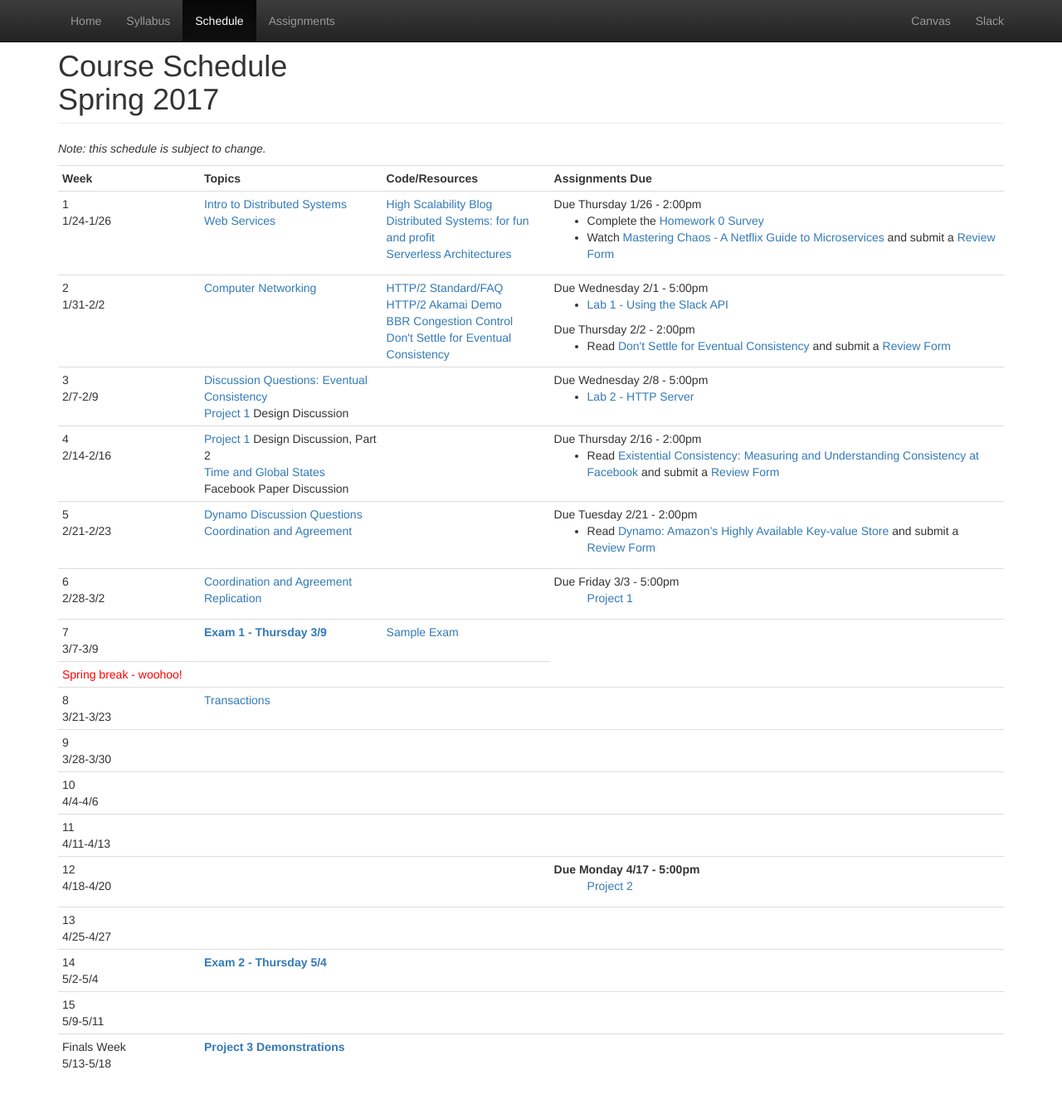
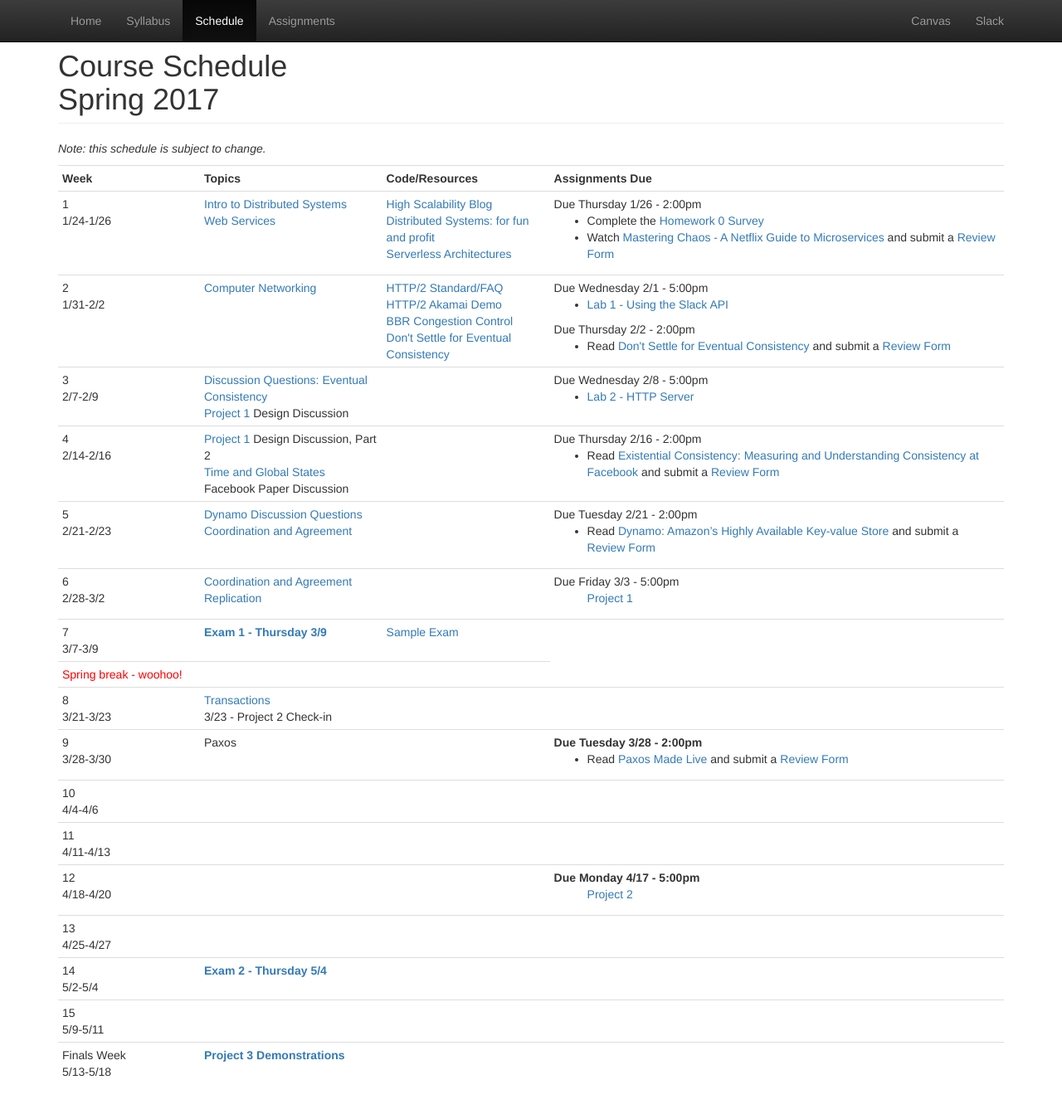
Before and after one commit to CS682-S17/cs682-s17.github.io, a Jekyll site: the page built from schedule.html, in a window 1280 px wide and 1347 px high. Shown: the top 1337 px of the window at 83% size. Built offline with Jekyll 4.4.1, drawn with Linux system fonts in a browser that asks for light colours.

Commit message:
update schedule

```diff
--- a/schedule.html
+++ b/schedule.html
@@ -130,18 +130,26 @@ title: Schedule
 			<td>8<br/>3/21-3/23</td>
 			<td>
 				<a href="https://docs.google.com/presentation/d/1KVP4aAsvVulr5nYF-iMdGgSO-xEfyacR7GD5D1vAg9k/edit">Transactions</a><br/>
+				3/23 - Project 2 Check-in
 			</td>
 			<td>
 			</td>
-			<td></td>
+			<td>
+			</td>
 		</tr>
 		<tr>
 			<td>9<br/>3/28-3/30</td>
 			<td>
+				Paxos
 			</td>
 			<td>
 			</td>
-			<td></td>
+			<td>
+				<strong>Due Tuesday 3/28 - 2:00pm</strong>
+				<ul>
+					<li>Read <a href="https://static.googleusercontent.com/media/research.google.com/en//archive/paxos_made_live.pdf">Paxos Made Live</a> and submit a <a href="https://goo.gl/forms/OKlzNbJsmzNVi99M2">Review Form</a></li>
+				</ul>
+			</td>
 		</tr>
 		<tr>
 			<td>10<br/>4/4-4/6</td>
```
Also changed, not shown: 5 other files.
